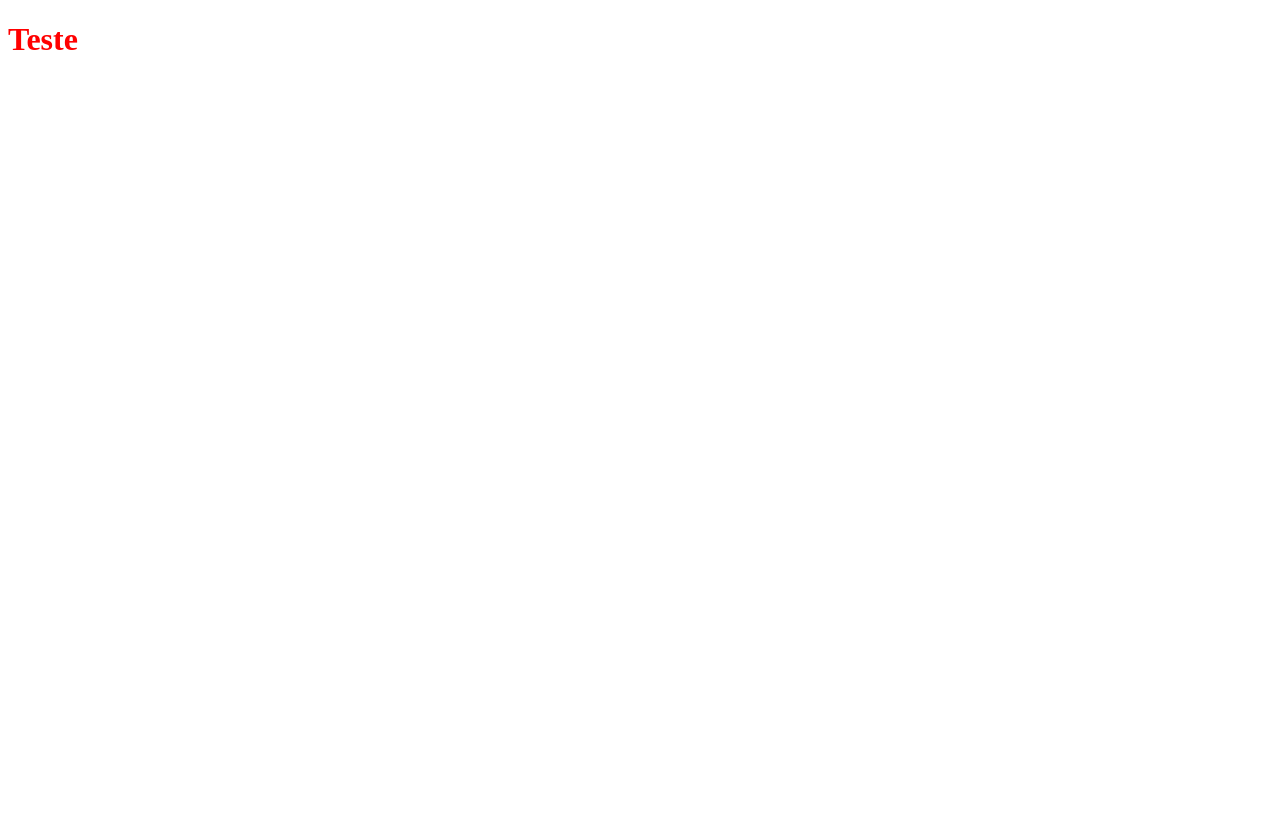
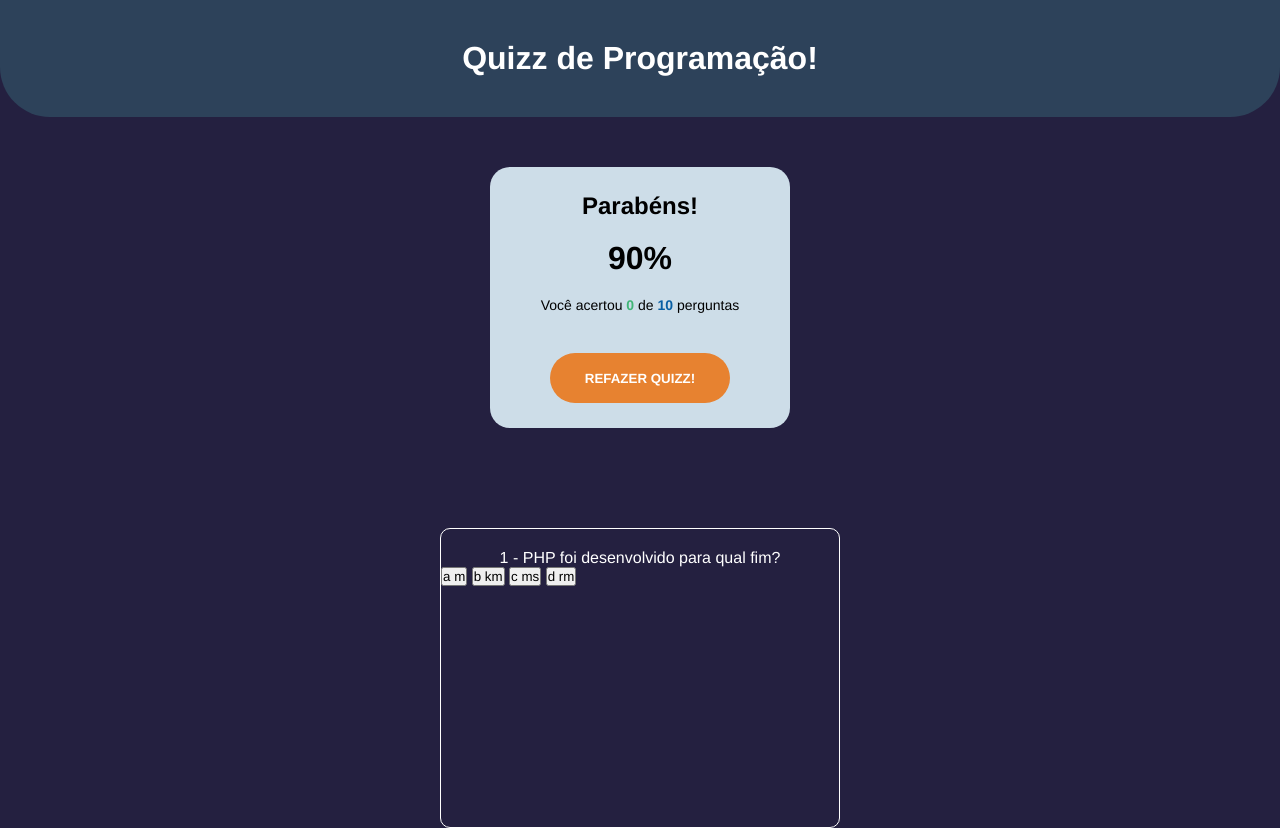
Before and after one commit to devlucasfernandes02/quizz, a plain HTML site: page index.html in a window 1280 px wide. Before the commit the page ends 800 px from the top, so only its background shows below. Drawn offline with Linux system fonts and the light colour scheme.

Commit message:
Html + Inicio CSS

```diff
--- a/css/style.css
+++ b/css/style.css
@@ -1,3 +1,103 @@
-h1 {
-    color:red;
+@charset "UTF-8";
+
+* {
+    margin: 0;
+    padding: 0;
+    box-sizing: border-box;
+    font-family: Helvetica, sans-serif;
 }
+
+body {
+    background-color: #242040;
+    color: #FFF;
+}
+
+.hide {
+    display: none !important;
+}
+#main-title {
+    padding: 40px 0px;
+    text-align: center;
+    background-color: #2D425A;
+    color: #FFF;
+    border-radius: 0px 0px 50px 50px;
+}
+
+#score-container {
+    background-color: #CDDDE8;
+    color: #000;
+    text-align: center;
+    width: 300px;
+    margin: 50px auto;
+    padding: 25px;
+    border-radius: 20px;
+}
+
+#score-container p {
+    font-size: 14px;
+    margin: 20px 0;
+}
+
+#score-container #display-score {
+    font-size: 32px;
+    font-weight: bold;
+}
+
+#correct-answers {
+    font-weight: bold;
+    color: #40B576;
+}
+
+#questions-qty {
+    font-weight: bold;
+    color: #075EA4;
+}
+
+#restart {
+    background-color: #E78230;
+    color: #FFF;
+    font-weight: bold;
+    height: 50px;
+    border-radius: 25px;
+    border: 2px solid transparent;
+    width: 180px;
+    margin-top: 20px;
+    text-transform: uppercase;
+    cursor: pointer;
+    transition: .5s;
+}
+
+#restart:hover {
+    background-color: transparent;
+    border-color: #E78230;
+    color: #E78230;
+
+}
+
+#quizz-container {
+    width: 400px;
+    height: 300px;
+    margin: auto;
+    border-radius: 10px;
+    border: 1px solid #FFF;
+    position: relative;
+    top: 50px;
+
+}
+
+
+#question {
+    text-align: center;
+    font-size: 1em;
+    color: white;
+    margin-top: 20px;
+}
+
+.content {
+    width: 200px;
+    padding: 12px;
+    margin: 15px;
+    font-size: 0.8em;
+    background-color: aquamarine;
+    border-radius: 20px;
+}
--- a/index.html
+++ b/index.html
@@ -8,6 +8,28 @@
     <script src="js/scripts.js" defer></script>
 </head>
 <body>
-    <h1>Teste</h1>
+    <h1 id="main-title">Quizz de Programação!</h1>
+    <!-- SCORE BOARD -->
+    <div id="score-container">
+        <h2>Parabéns!</h2>
+        <p id="display-score"><span>90</span>%</p>
+        <p>Você acertou <span id="correct-answers">0</span> de <span id="questions-qty">10</span> perguntas</p>
+        <button id="restart">Refazer quizz!</button>
+    </div>
+    <main>
+        <!-- QUIZZ CONTAINER -->
+        <div id="quizz-container">
+            <p id="question"><span id="question-number">1</span> - <span id="question-text">PHP foi desenvolvido para qual fim?</span><p>
+            <div id="answers-box">
+                <button class="correct-answer"><span class="btn-letter">a</span> <span class="question-answer">m</span></button>
+                <button class="wrong-answer"><span class="btn-letter">b</span> <span class="question-answer">km</span></button>
+                <button><span class="btn-letter">c</span> <span class="question-answer">ms</span></button>
+                <button><span class="btn-letter">d</span> <span class="question-answer">rm</span></button>
+            </div>
+        </div>
+    </main>
+
+    <!-- Template Respsota-->
+    <button class="answer-template hide"><span class="btn-letter">a</span> <span class="question-answer">m</span></button>
 </body>
 </html>
```
